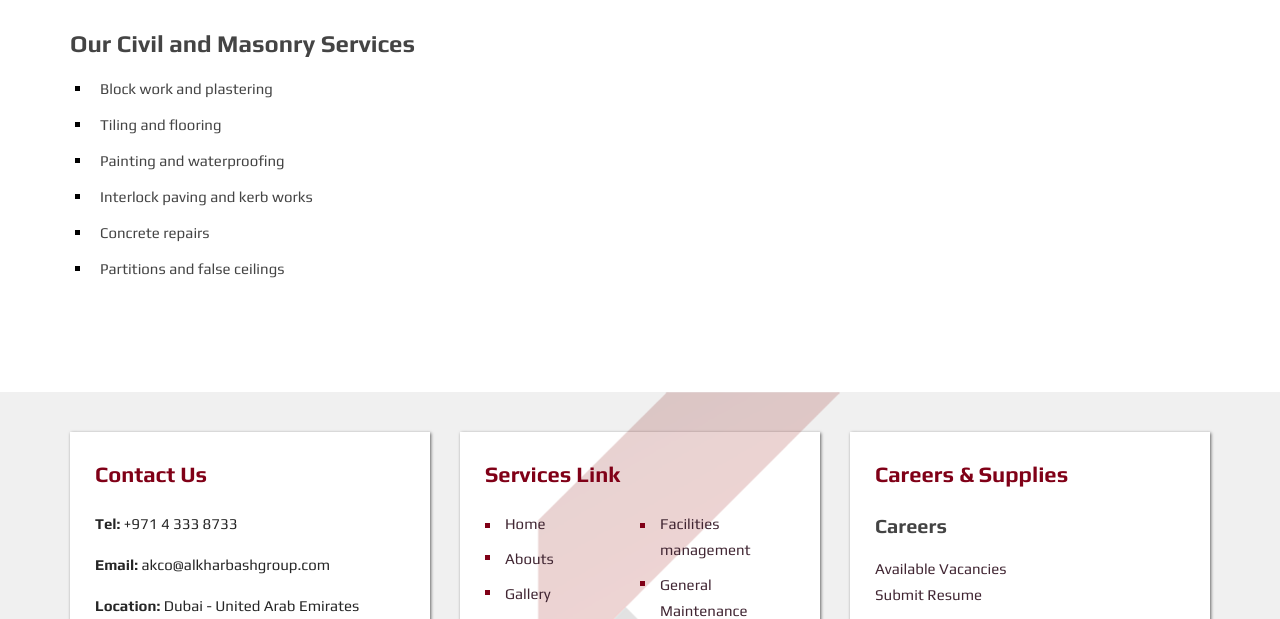
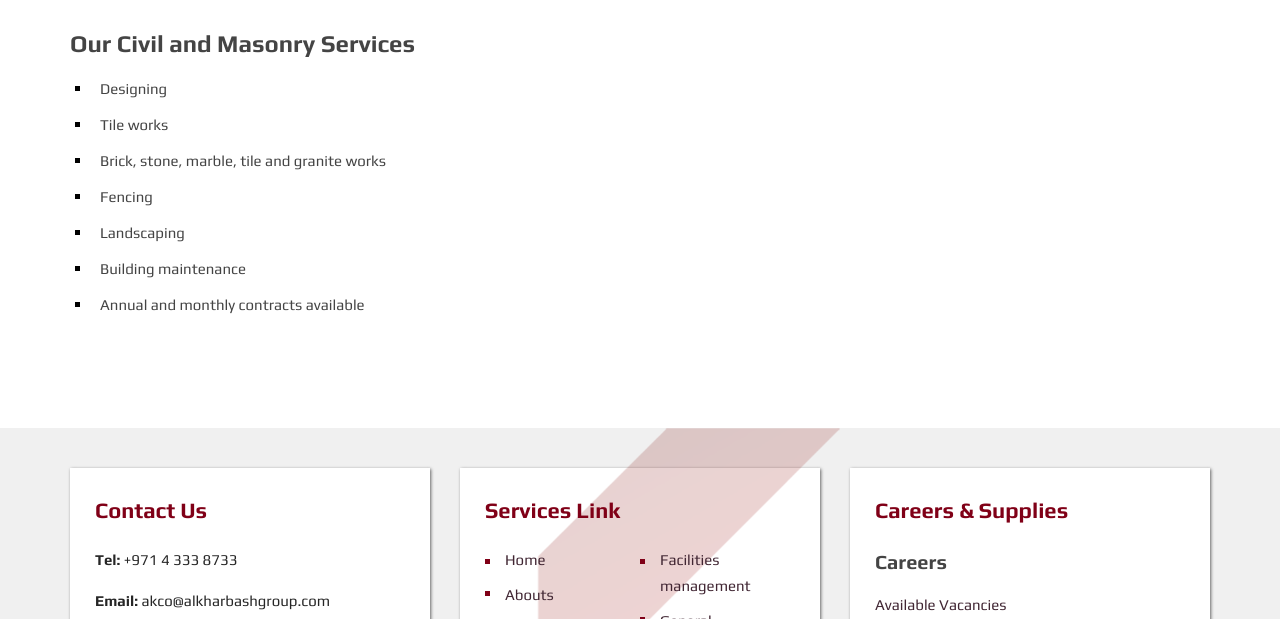
Before and after one commit to Yennetivinay/Al-kharbash, a plain HTML site: page civil-masonry.html in a window 1280 px wide. Shown: the part 999-1618 px from the top of the page. Drawn offline with Linux system fonts and the light colour scheme.

Commit message:
Civil and Masonry page: company-supplied services list

```diff
--- a/civil-masonry.html
+++ b/civil-masonry.html
@@ -242,12 +242,13 @@
             <div class="single-well">
               <h4>Our Civil and Masonry Services </h4>
               <ul class="marker-list">
-                <li>Block work and plastering</li>
-                <li>Tiling and flooring</li>
-                <li>Painting and waterproofing</li>
-                <li>Interlock paving and kerb works</li>
-                <li>Concrete repairs</li>
-                <li>Partitions and false ceilings</li>
+                <li>Designing</li>
+                <li>Tile works</li>
+                <li>Brick, stone, marble, tile and granite works</li>
+                <li>Fencing</li>
+                <li>Landscaping</li>
+                <li>Building maintenance</li>
+                <li>Annual and monthly contracts available</li>
               </ul>
             </div>
           </div>
```
